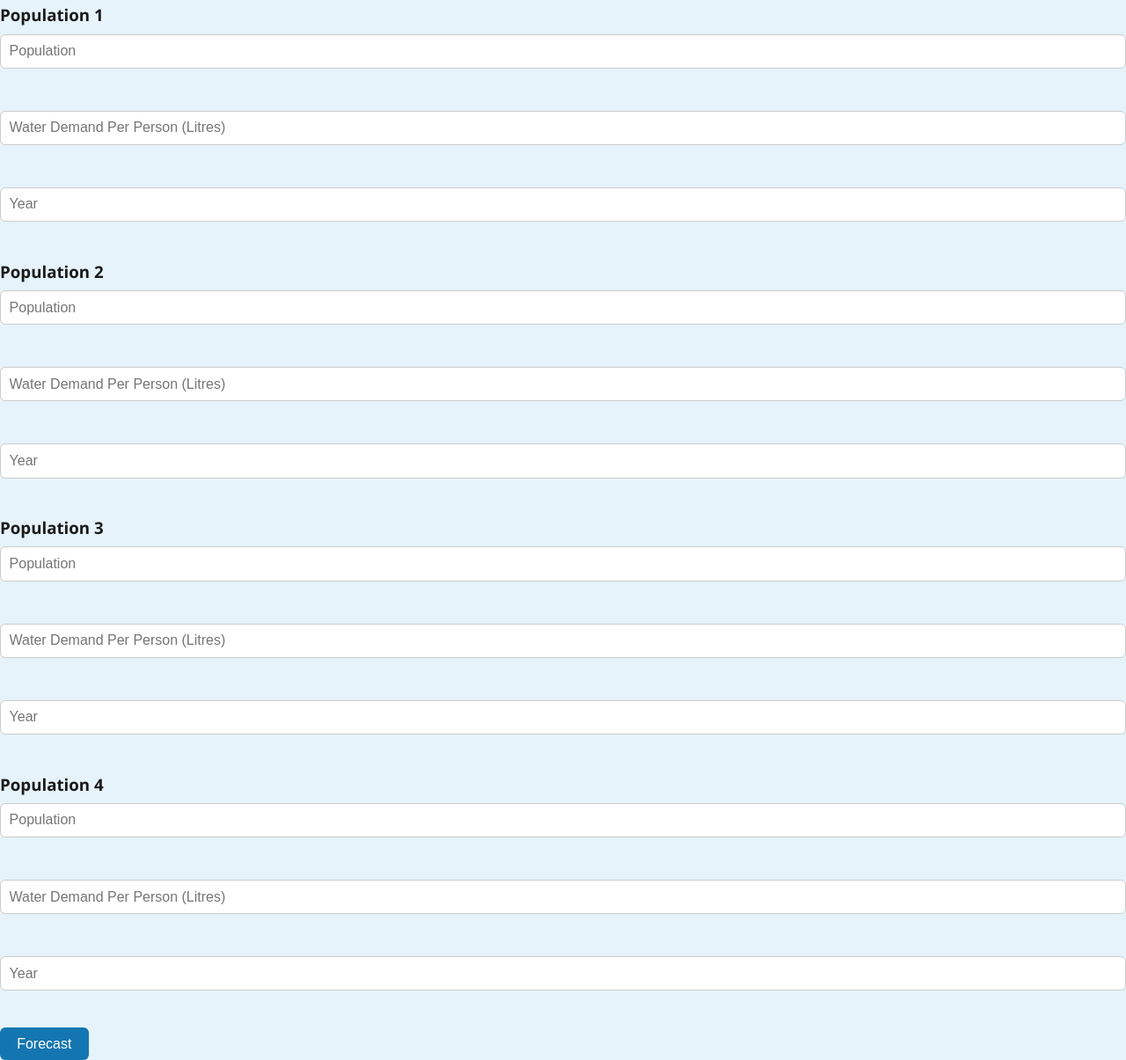
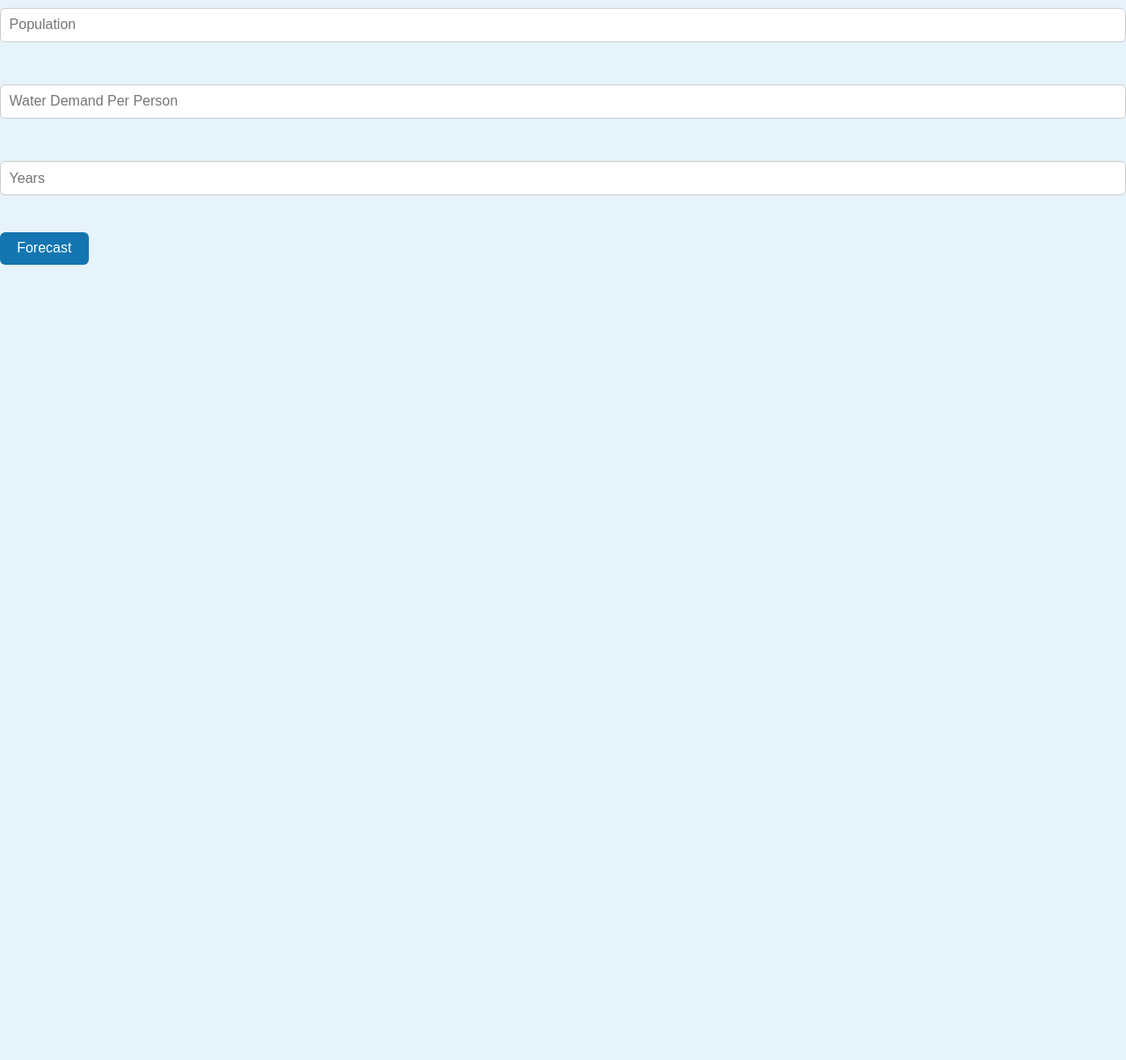
Before and after one commit to Rithika132/Forecasting-Future-Water-Requirements-and-Assessing-Storage-Capacities-in-Reservoirs, a website: page forecast.html in a window 1280 px wide. Shown: the part 49-1254 px from the top of the page at 88% size. After the commit the page ends 800 px from the top, so only its background shows below. Drawn offline with Linux system fonts and the light colour scheme.

Commit message:
Update forecast.html

```diff
--- a/forecast.html
+++ b/forecast.html
@@ -1,43 +1,21 @@
 <!DOCTYPE html>
 <html>
 <head>
-    <title>Water Forecast</title>
-    <link rel="stylesheet" href="style.css">
+<title>Water Forecast</title>
+<link rel="stylesheet" href="style.css">
 </head>
 
 <body>
 
 <h1>Water Forecast</h1>
 
-<div class="forecast-box">
-    <h3>Population 1</h3>
-    <input type="number" placeholder="Population"><br><br>
-    <input type="number" placeholder="Water Demand Per Person (Litres)"><br><br>
-    <input type="number" placeholder="Year"><br><br>
-</div>
+<input type="number" id="population" placeholder="Population"><br><br>
 
-<div class="forecast-box">
-    <h3>Population 2</h3>
-    <input type="number" placeholder="Population"><br><br>
-    <input type="number" placeholder="Water Demand Per Person (Litres)"><br><br>
-    <input type="number" placeholder="Year"><br><br>
-</div>
+<input type="number" id="demand" placeholder="Water Demand Per Person"><br><br>
 
-<div class="forecast-box">
-    <h3>Population 3</h3>
-    <input type="number" placeholder="Population"><br><br>
-    <input type="number" placeholder="Water Demand Per Person (Litres)"><br><br>
-    <input type="number" placeholder="Year"><br><br>
-</div>
+<input type="number" id="years" placeholder="Years"><br><br>
 
-<div class="forecast-box">
-    <h3>Population 4</h3>
-    <input type="number" placeholder="Population"><br><br>
-    <input type="number" placeholder="Water Demand Per Person (Litres)"><br><br>
-    <input type="number" placeholder="Year"><br><br>
-</div>
-
-<button>Forecast</button>
+<button onclick="calculate()">Forecast</button>
 
 <div id="result"></div>
 
```
